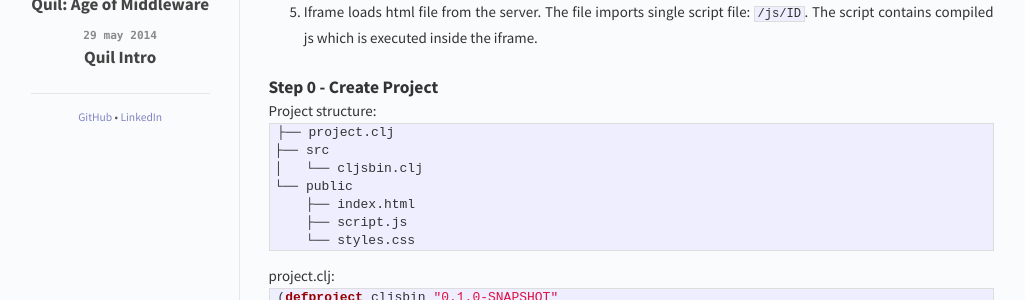
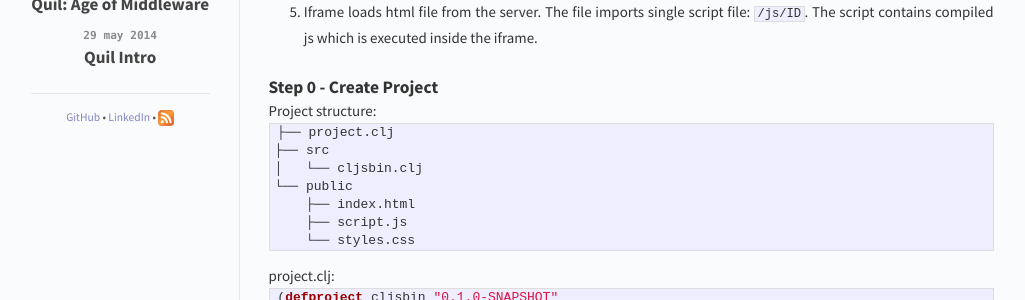
Before and after one commit to nbeloglazov/nbeloglazov.github.io, a Jekyll site: the page built from index.html, in a window 1280 px wide. Shown: the part 412-712 px from the top of the page, without its empty margins (119-1144 px from the left). Built offline with Jekyll 4.4.1, drawn with Linux system fonts in a browser that asks for light colours; Markdown is read by kramdown in place of the engine named in the settings; comment, search, counter and statistics services are not loaded.

```diff
--- a/_layouts/default.html
+++ b/_layouts/default.html
@@ -18,6 +18,13 @@
     <!-- Google Fonts -->
     <link href='http://fonts.googleapis.com/css?family=Source+Sans+Pro:300,400,700' rel='stylesheet' type='text/css'>
     <link href='http://fonts.googleapis.com/css?family=Raleway:300,400,700' rel='stylesheet' type='text/css'>
+
+    <!-- Link to RSS feed -->
+    {% if site.version == '/ru' %}
+      <link rel="home" type="application/atom+xml" href="/ru/feed.xml">
+    {% else %}
+      <link rel="home" type="application/atom+xml" href="/feed.xml">
+    {% endif %}
 
     <script>
       (function(i,s,o,g,r,a,m){i['GoogleAnalyticsObject']=r;i[r]=i[r]||function(){
@@ -60,8 +67,18 @@
        </div>
         <div class="footer">
           <span id="footer-links">
-            <a href="https://github.com/nbeloglazov" class="footer-link">GitHub</a> <span class="separator">&bull;</span>
+            <a href="https://github.com/nbeloglazov" class="footer-link">GitHub</a>
+            <span class="separator">&bull;</span>
             <a href="https://www.linkedin.com/in/nikitabeloglazov/" class="footer-link">LinkedIn</a>
+            <span class="separator">&bull;</span>
+            <a href="/myfirstrss.xml" rel="home">
+            {% if site.version == '/ru' %}
+            <a href="/ru/feed.xml" rel="home">
+            {% else %}
+            <a href="/feed.xml">
+            {% endif %}
+              <img class="rss" src="/images/rss.png"/>
+            </a>
           </span>
         </div>
       </div>
--- a/css/main.css
+++ b/css/main.css
@@ -309,3 +309,9 @@ a:hover {
 #title {
     line-height: 1em;
 }
+
+.rss {
+    width: 16px;
+    height: 16px;
+    vertical-align: middle;
+}
```
Also changed, not shown: images/rss.png (added). Lines whose indentation alone changed are shown as unchanged.
